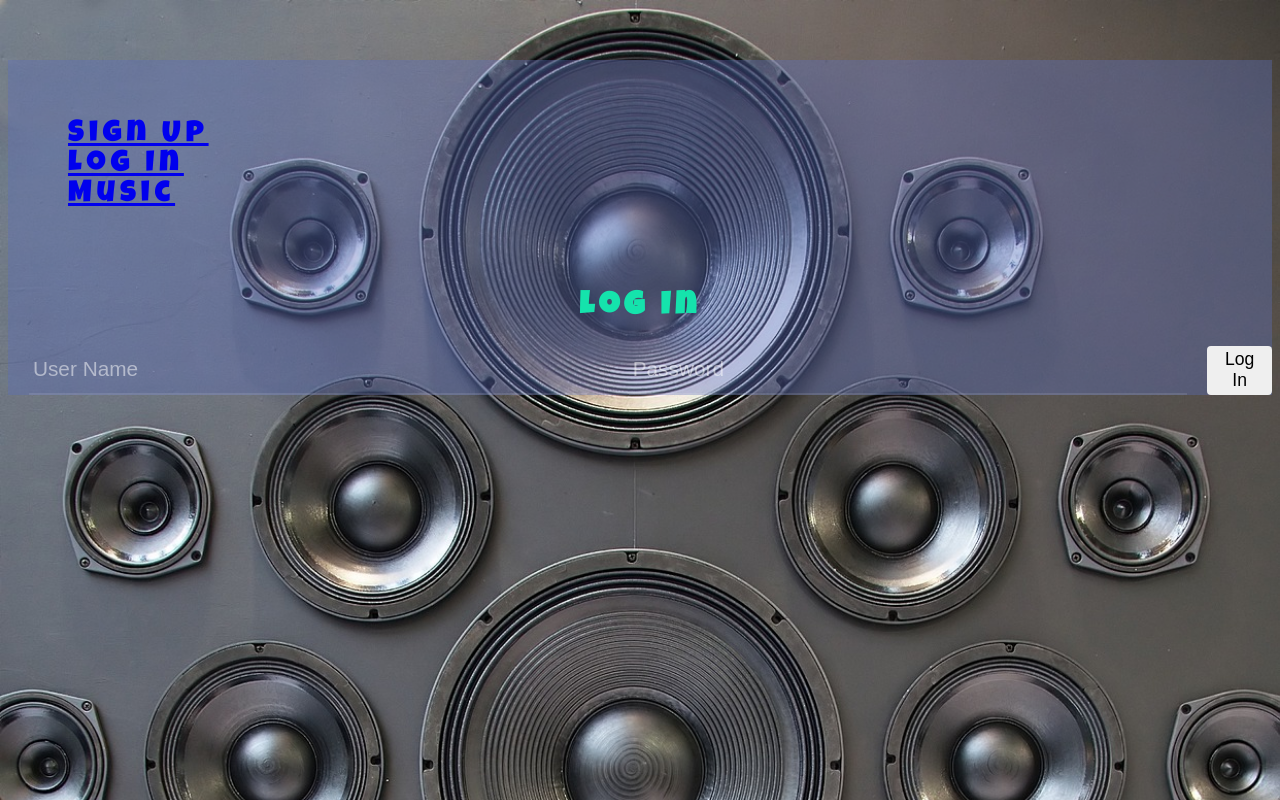
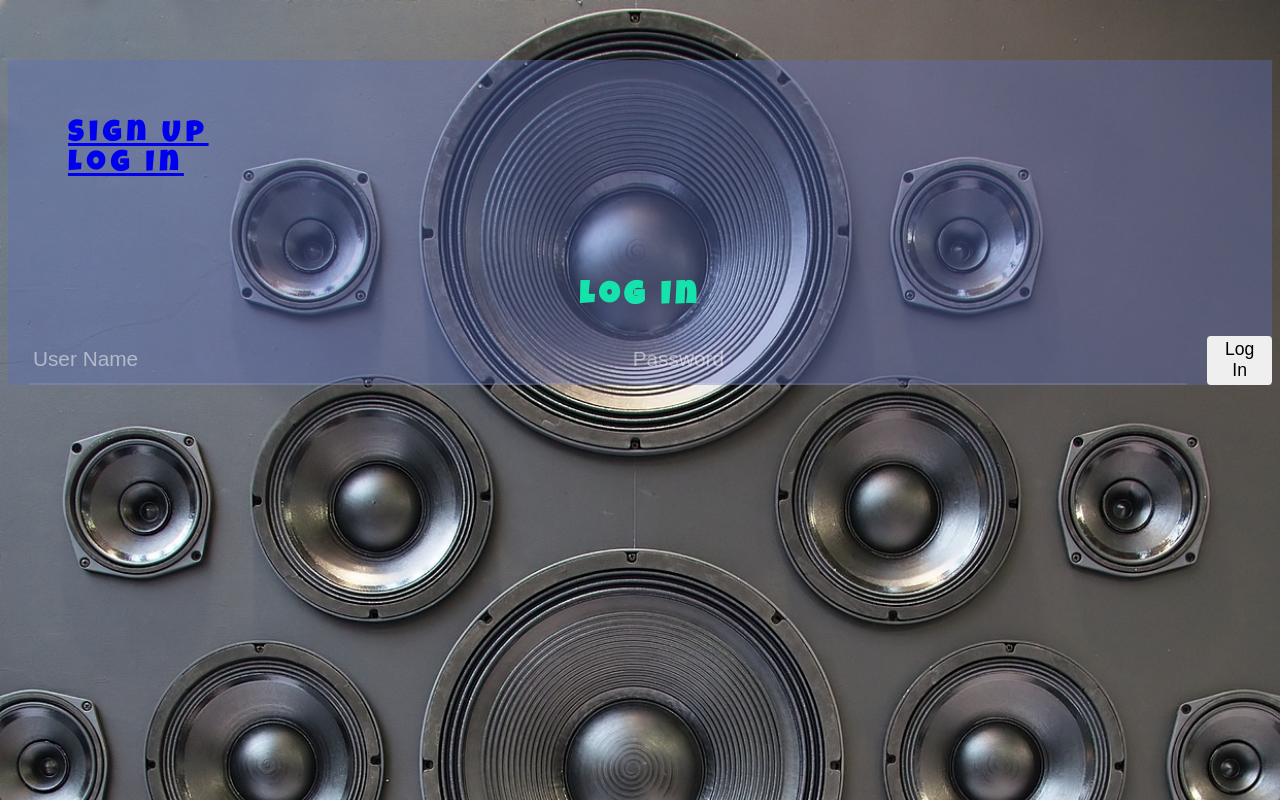
Before and after one commit to Terra-06/Anthem_Music_App, a Vue app: page /log-in in a window 1280 px wide. Built offline with nearby package versions, Linux system fonts and the light colour scheme; no server answers.

Commit message:
code clean-up

```diff
--- a/src/App.vue
+++ b/src/App.vue
@@ -3,8 +3,8 @@
 		<div id="nav">
 			<router-link to="/sign-up"> Sign Up </router-link>
 			<router-link to="/log-in"> Log In </router-link>
-			<router-link to="/music"> Music </router-link>
-			<!-- <router-link to="/playlists"> Playlists </router-link> -->
+			<router-link to="/music"> </router-link>
+			<router-link to="/playlists"> </router-link>
 		</div>
 		<router-view />
 	</div>
@@ -45,9 +45,7 @@ export default {
 #nav {
 	color: #15e3ac;
 
-	/* display: inline; */
 	font-family: 'Luckiest Guy', cursive;
-	/* position: relative; */
 	margin-top: 10px auto;
 	text-align: left;
 	min-height: 10vh;
```
